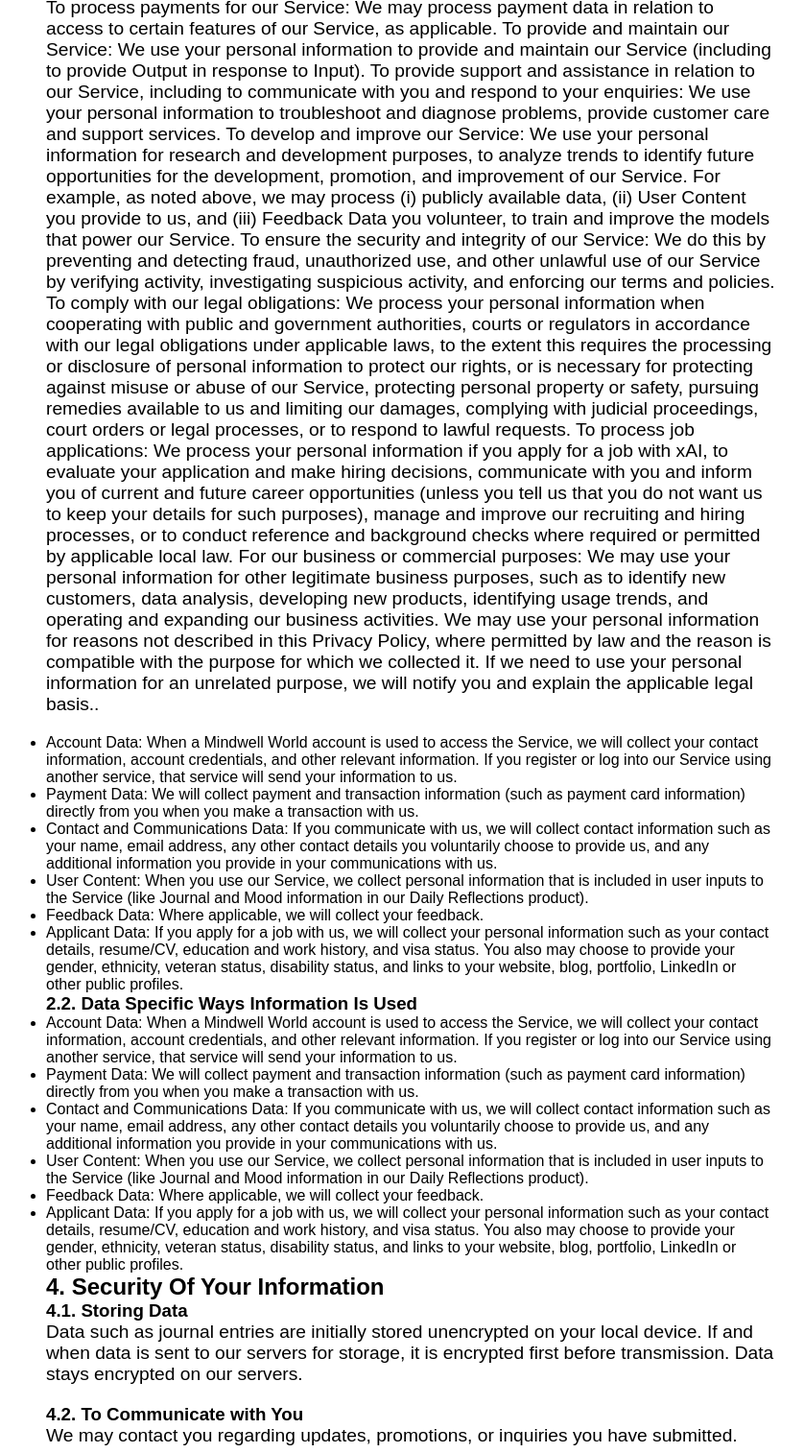
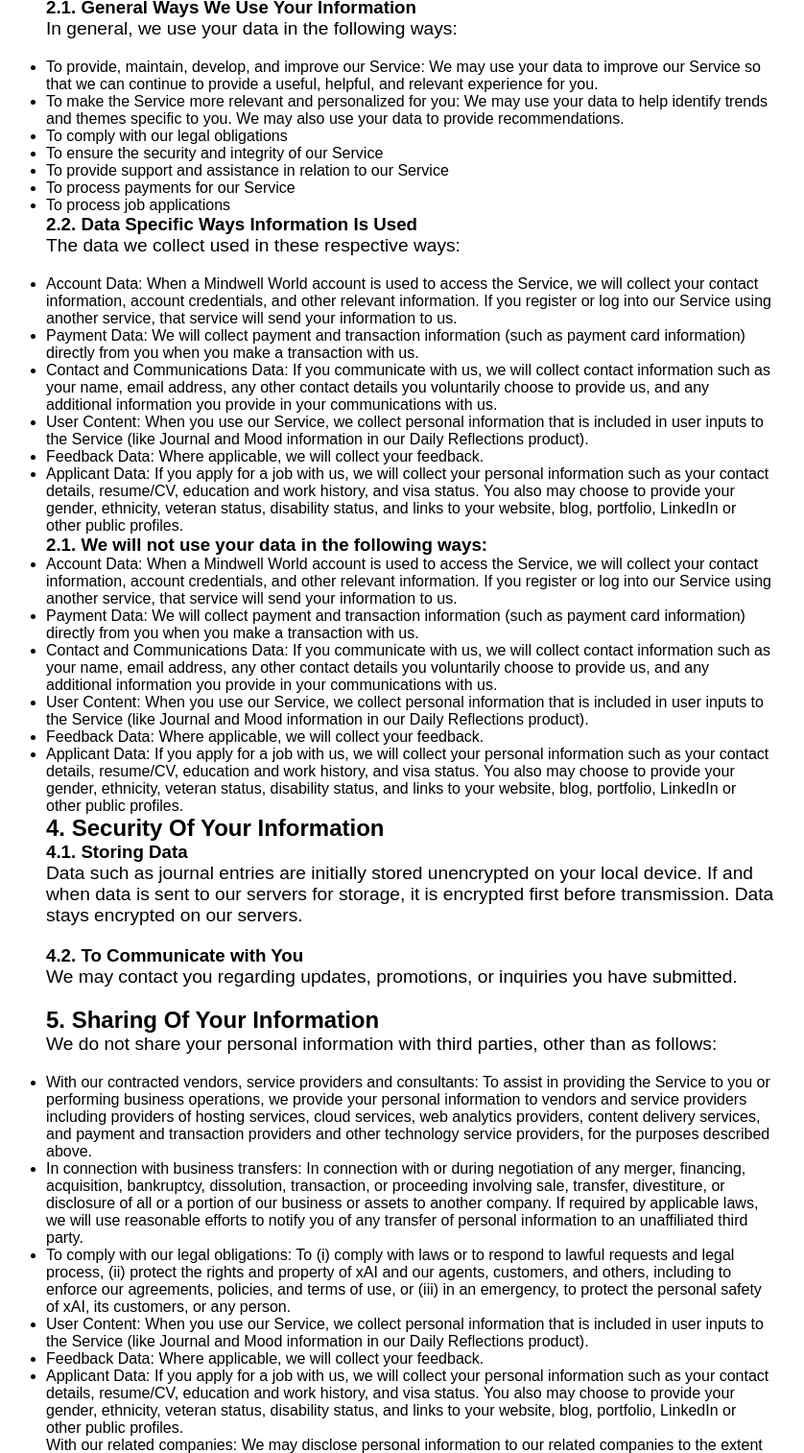
Before and after one commit to victorxtsai/mindwellworld_website, a plain HTML site: page privacy.html in a window 1280 px wide. Shown: the part 1080-2594 px from the top of the page at 96% size, without its empty margins (212-1050 px from the left). Drawn offline with Linux system fonts and the light colour scheme.

Commit message:
Update20241024_Codespace

```diff
--- a/privacy.html
+++ b/privacy.html
@@ -150,8 +150,7 @@
 
         <div class="section">
             <p>
-                Given the nature of the data you provide and our overall mission, Mindwell believes in demonstrating ethical leadership when it comes to managing the data we collect.
-                <!-- This means that your data will not be sold to third parties. -->
+                Given the nature of the data you provide and our overall mission, Mindwell believes in demonstrating ethical leadership when it comes to managing your data.  This means we will not sell your data to third parties.
             </p>
         </div>
 
@@ -183,23 +182,18 @@
         <div class="section">
             <h2>2. How We Use Your Information</h2>
             <h3>2.1. General Ways We Use Your Information</h3>
-            <p>To process payments for our Service: We may process payment data in relation to access to certain features of our Service, as applicable.
-
-                To provide and maintain our Service: We use your personal information to provide and maintain our Service (including to provide Output in response to Input).
-
-                To provide support and assistance in relation to our Service, including to communicate with you and respond to your enquiries: We use your personal information to troubleshoot and diagnose problems, provide customer care and support services.
-
-                To develop and improve our Service: We use your personal information for research and development purposes, to analyze trends to identify future opportunities for the development, promotion, and improvement of our Service. For example, as noted above, we may process (i) publicly available data, (ii) User Content you provide to us, and (iii) Feedback Data you volunteer, to train and improve the models that power our Service.
-
-                To ensure the security and integrity of our Service: We do this by preventing and detecting fraud, unauthorized use, and other unlawful use of our Service by verifying activity, investigating suspicious activity, and enforcing our terms and policies.
-
-                To comply with our legal obligations: We process your personal information when cooperating with public and government authorities, courts or regulators in accordance with our legal obligations under applicable laws, to the extent this requires the processing or disclosure of personal information to protect our rights, or is necessary for protecting against misuse or abuse of our Service, protecting personal property or safety, pursuing remedies available to us and limiting our damages, complying with judicial proceedings, court orders or legal processes, or to respond to lawful requests.
-
-                To process job applications: We process your personal information if you apply for a job with xAI, to evaluate your application and make hiring decisions, communicate with you and inform you of current and future career opportunities (unless you tell us that you do not want us to keep your details for such purposes), manage and improve our recruiting and hiring processes, or to conduct reference and background checks where required or permitted by applicable local law.
-
-                For our business or commercial purposes: We may use your personal information for other legitimate business purposes, such as to identify new customers, data analysis, developing new products, identifying usage trends, and operating and expanding our business activities.
-
-                We may use your personal information for reasons not described in this Privacy Policy, where permitted by law and the reason is compatible with the purpose for which we collected it. If we need to use your personal information for an unrelated purpose, we will notify you and explain the applicable legal basis..</p>
+            <p>In general, we use your data in the following ways:</p>
+            <ul>
+                <li>To provide, maintain, develop, and improve our Service: We may use your data to improve our Service so that we can continue to provide a useful, helpful, and relevant experience for you.</li>
+                <li>To make the Service more relevant and personalized for you: We may use your data to help identify trends and themes specific to you.  We may also use your data to provide recommendations.</li>
+                <li>To comply with our legal obligations</li>
+                <li>To ensure the security and integrity of our Service</li>
+                <li>To provide support and assistance in relation to our Service</li>
+                <li>To process payments for our Service</li>
+                <li>To process job applications</li>
+            </ul>
+            <h3>2.2. Data Specific Ways Information Is Used</h3>
+            <p>The data we collect  used in these respective ways:</p>
             <ul>
                 <li>Account Data: When a Mindwell World account is used to access the Service, we will collect your contact information, account credentials, and other relevant information.
                     If you register or log into our Service using another service, that service will send your information to us.</li>
@@ -210,7 +204,7 @@
                 <li>Applicant Data: If you apply for a job with us, we will collect your personal information such as your contact details, resume/CV, education and work history, and visa status.
                     You also may choose to provide your gender, ethnicity, veteran status, disability status, and links to your website, blog, portfolio, LinkedIn or other public profiles.</li>
             </ul>
-            <h3>2.2. Data Specific Ways Information Is Used</h3>
+            <h3>2.1. We will not use your data in the following ways:</h3>
             <ul>
                 <li>Account Data: When a Mindwell World account is used to access the Service, we will collect your contact information, account credentials, and other relevant information.
                     If you register or log into our Service using another service, that service will send your information to us.</li>
@@ -238,20 +232,22 @@
         <div class="section">
             <h2>5. Sharing Of Your Information</h2>
             <p>We do not share your personal information with third parties, other than as follows:
+                <ul>
+                    <li>With our contracted vendors, service providers and consultants: To assist in providing the Service to you or performing business operations, we provide your personal information to vendors and service providers including providers of hosting services, cloud services, web analytics providers, content delivery services, and payment and transaction providers and other technology service providers, for the purposes described above.</li>
+                    <li>In connection with business transfers: In connection with or during negotiation of any merger, financing, acquisition, bankruptcy, dissolution, transaction, or proceeding involving sale, transfer, divestiture, or disclosure of all or a portion of our business or assets to another company. If required by applicable laws, we will use reasonable efforts to notify you of any transfer of personal information to an unaffiliated third party.</li>
+                    <li>To comply with our legal obligations: To (i) comply with laws or to respond to lawful requests and legal process, (ii) protect the rights and property of xAI and our agents, customers, and others, including to enforce our agreements, policies, and terms of use, or (iii) in an emergency, to protect the personal safety of xAI, its customers, or any person.</li>
+                    <li>User Content: When you use our Service, we collect personal information that is included in user inputs to the Service (like Journal and Mood information in our Daily Reflections product).</li>
+                    <li>Feedback Data: Where applicable, we will collect your feedback. </li>
+                    <li>Applicant Data: If you apply for a job with us, we will collect your personal information such as your contact details, resume/CV, education and work history, and visa status.
+                        You also may choose to provide your gender, ethnicity, veteran status, disability status, and links to your website, blog, portfolio, LinkedIn or other public profiles.</li>
+                </ul>
 
-                With our contracted vendors, service providers and consultants: To assist in providing the Service to you or performing business operations, we provide your personal information to vendors and service providers including providers of hosting services, cloud services, web analytics providers, content delivery services, and payment and transaction providers and other technology service providers, for the purposes described above.
 
-                In connection with business transfers: In connection with or during negotiation of any merger, financing, acquisition, bankruptcy, dissolution, transaction, or proceeding involving sale, transfer, divestiture, or disclosure of all or a portion of our business or assets to another company. If required by applicable laws, we will use reasonable efforts to notify you of any transfer of personal information to an unaffiliated third party.
-
-                To comply with our legal obligations: To (i) comply with laws or to respond to lawful requests and legal process, (ii) protect the rights and property of xAI and our agents, customers, and others, including to enforce our agreements, policies, and terms of use, or (iii) in an emergency, to protect the personal safety of xAI, its customers, or any person.
 
                 With our related companies: We may disclose personal information to our related companies to the extent such sharing is necessary to fulfill a request you have submitted via our Service or for customer management, customer support, technical operations, or the purposes described above.
 
                 We may also create and share anonymized, aggregated and de-identified usage data with our related companies and also with third parties to help us perform analysis and make improvements. Additionally, we may share anonymous usage data on an aggregate basis in the normal course of operating our business. For example, we may share information publicly to show trends in the use of our Service.
-
-                Save as expressly detailed above, we do not share, sell, or rent any of your personal information to any third party and will not do so without updating this Privacy Policy, notifying you, or, where necessary, obtaining your consent.
-
-                Please note that any personal information or other information you choose to submit in communities, forums, blogs, or chat rooms on our websites may be read, collected, and used by others who visit these forums or pages.</p>
+                </p>
         </div>
 
         <div class="section">
```
Also changed, not shown: 1 other file.
